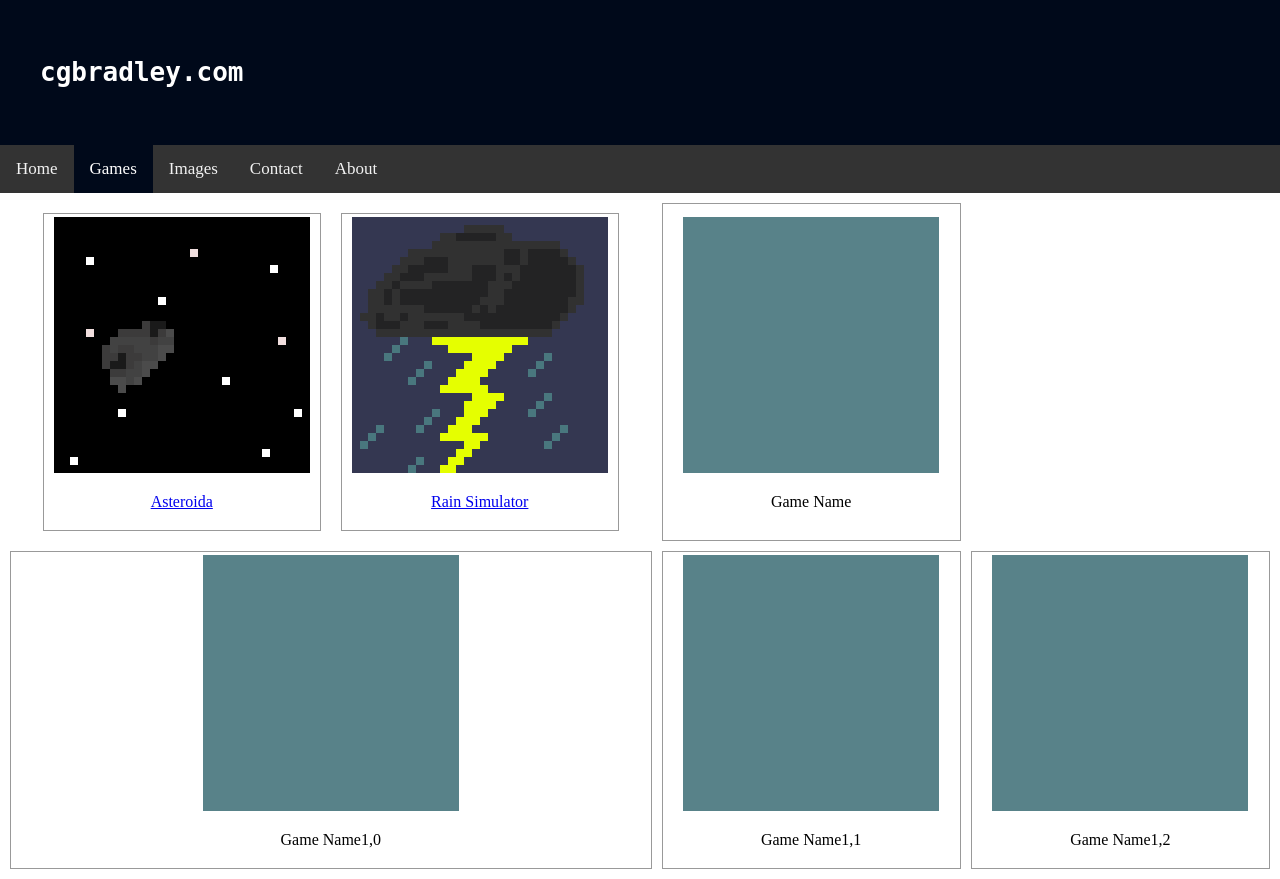
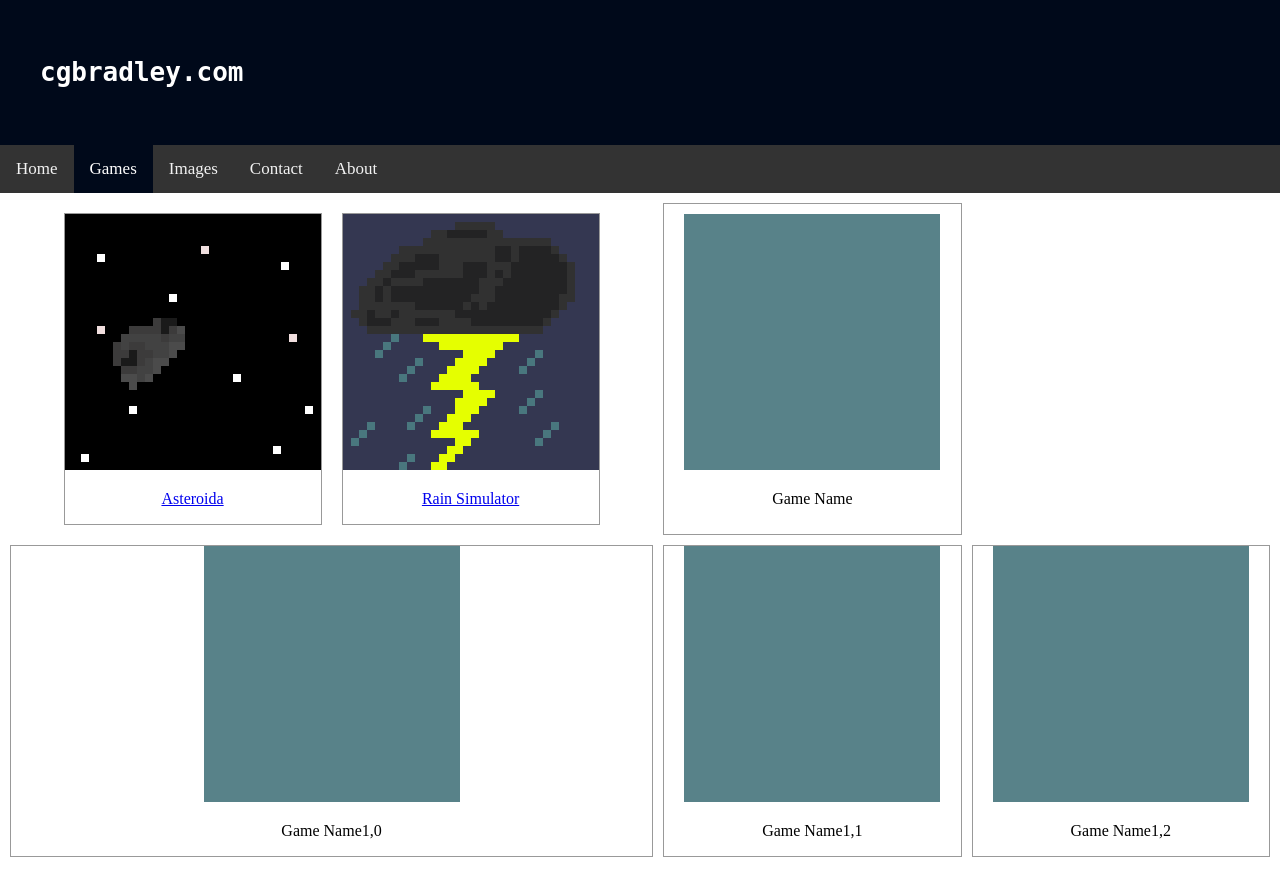
Before and after one commit to cgbradley/cgbradley.github.io, a PHP site: page /games in a window 1280 px wide. After the commit the page ends 857 px from the top, so only its background shows below. Run offline with PHP 8.4, Linux system fonts and the light colour scheme.

Commit message:
Update grid.css

```diff
--- a/css/grid.css
+++ b/css/grid.css
@@ -16,7 +16,7 @@
 .divTableCell, .divTableHead {
 	border: 1px solid #999999;
 	display: table-cell;
-	padding: 3px 10px;
+
 }
 .divTableHeading {
 	background-color: #EEE;
```
